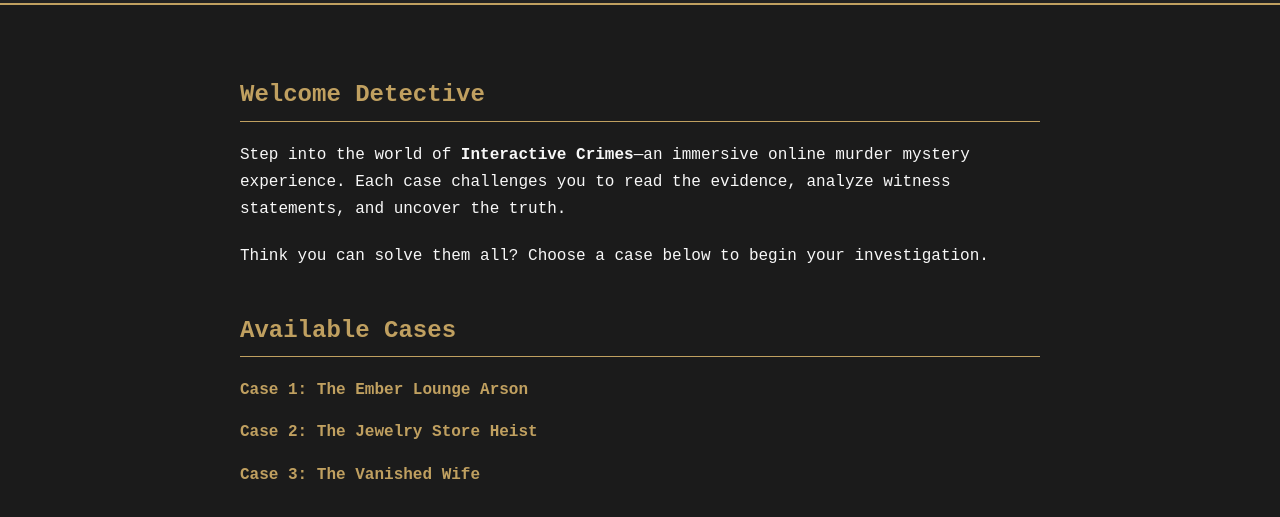
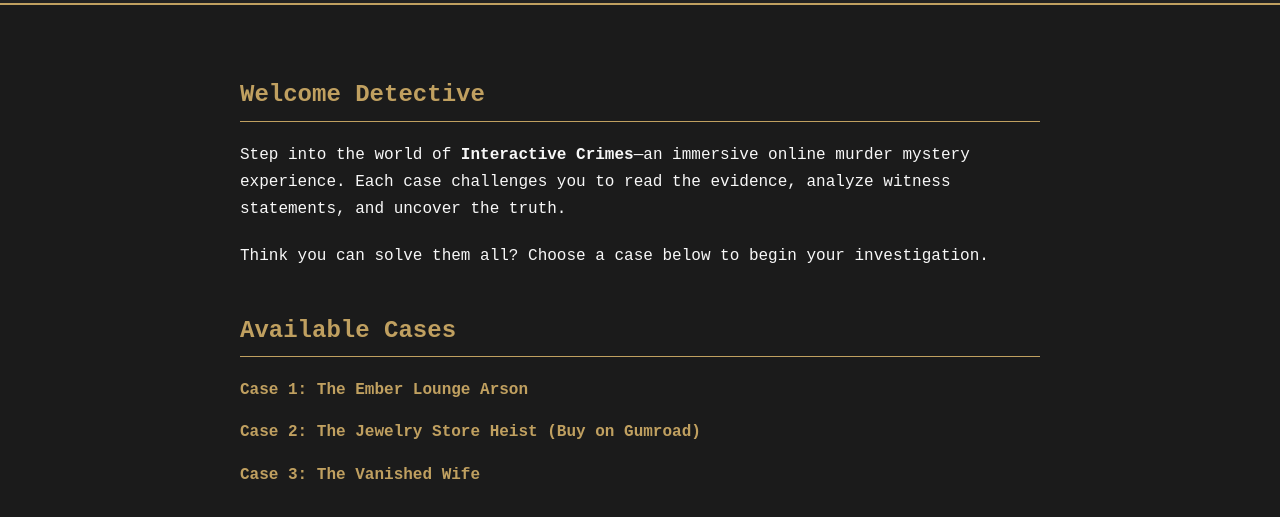
Before and after one commit to Bayz33/Interactive-Crimes, a plain HTML site: page index.html in a window 1280 px wide. Shown: the part 87-604 px from the top of the page. Drawn offline with Linux system fonts and the light colour scheme.

Commit message:
Update index.html

```diff
--- a/index.html
+++ b/index.html
@@ -71,7 +71,7 @@
     <h2>Available Cases</h2>
     <ul>
       <li><a class="case-link" href="ember-lounge.html">Case 1: The Ember Lounge Arson</a></li>
-      <li><a class="case-link" href="jewelry-heist.html">Case 2: The Jewelry Store Heist</a></li>
+      <li><a class="case-link" href="https://interactivecrime.gumroad.com/l/tvqqx" target="_blank">Case 2: The Jewelry Store Heist (Buy on Gumroad)</a></li>
       <li><a class="case-link" href="vanished-wife.html">Case 3: The Vanished Wife</a></li>
     </ul>
   </section>
```
